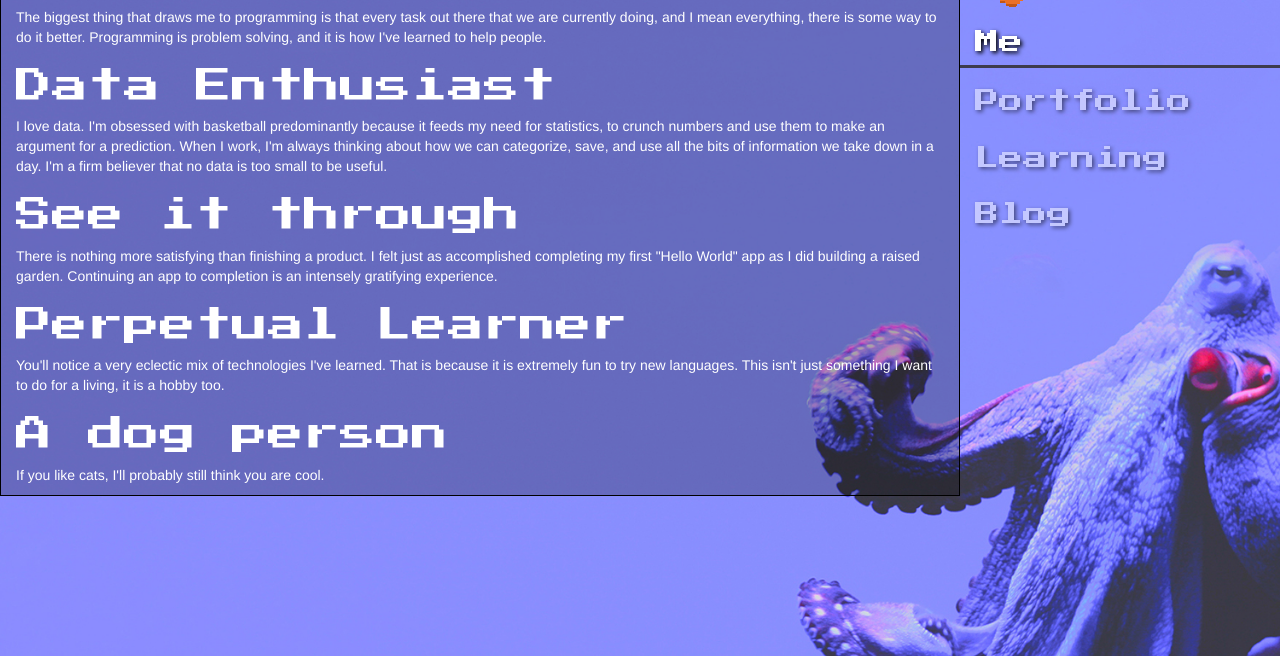
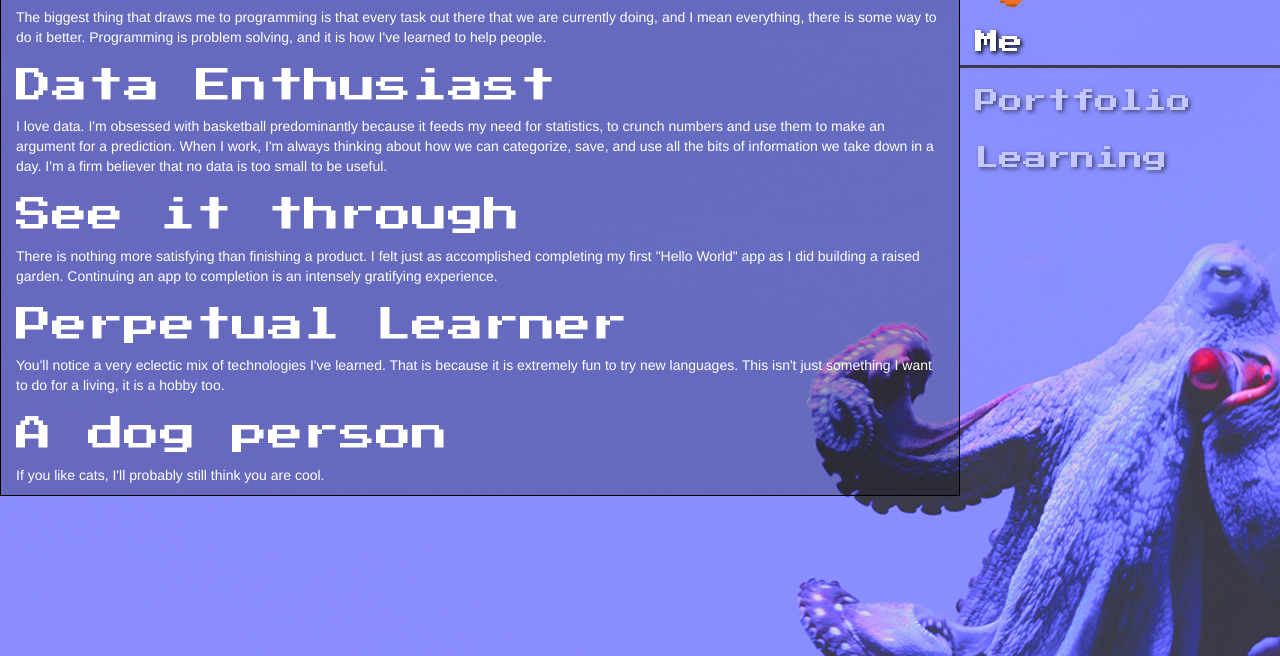
Before and after one commit to waynehall/waynehall.github.io, a plain HTML site: page index.html in a window 1280 px wide. Shown: the part 144-800 px from the top of the page. Drawn offline with Linux system fonts and the light colour scheme.

Commit message:
removeblog

```diff
--- a/index.html
+++ b/index.html
@@ -25,9 +25,6 @@
           <div class="col-sm-12 menuitem" ng-class="{ menuactive:navtab ===3}" ng-click="navtab = 3">
             <h3>Learning</h3>
           </div>
-          <div class="col-sm-12 menuitem">
-            <h3>Blog</h3>
-          </div>
         </div>
 
 
```
